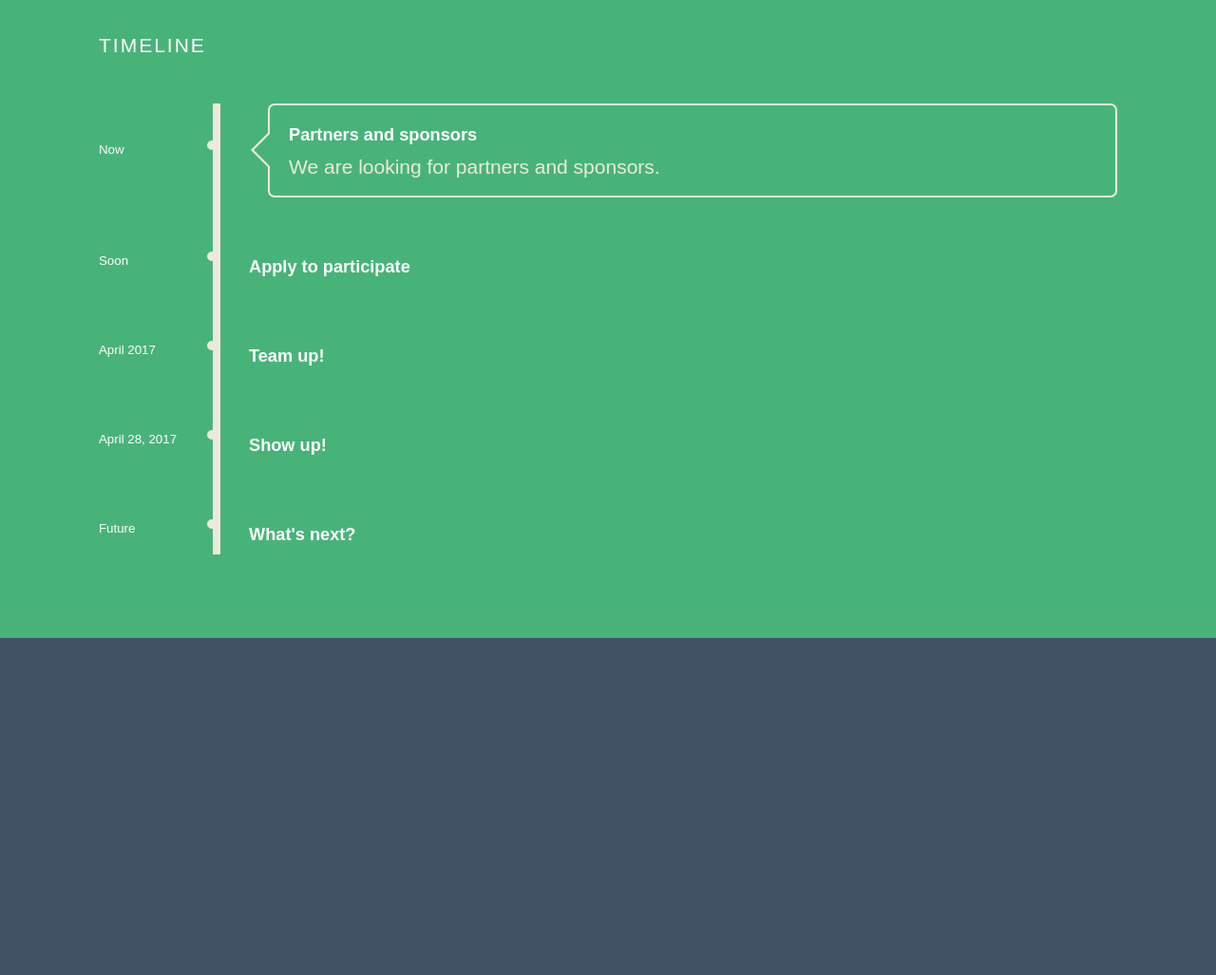
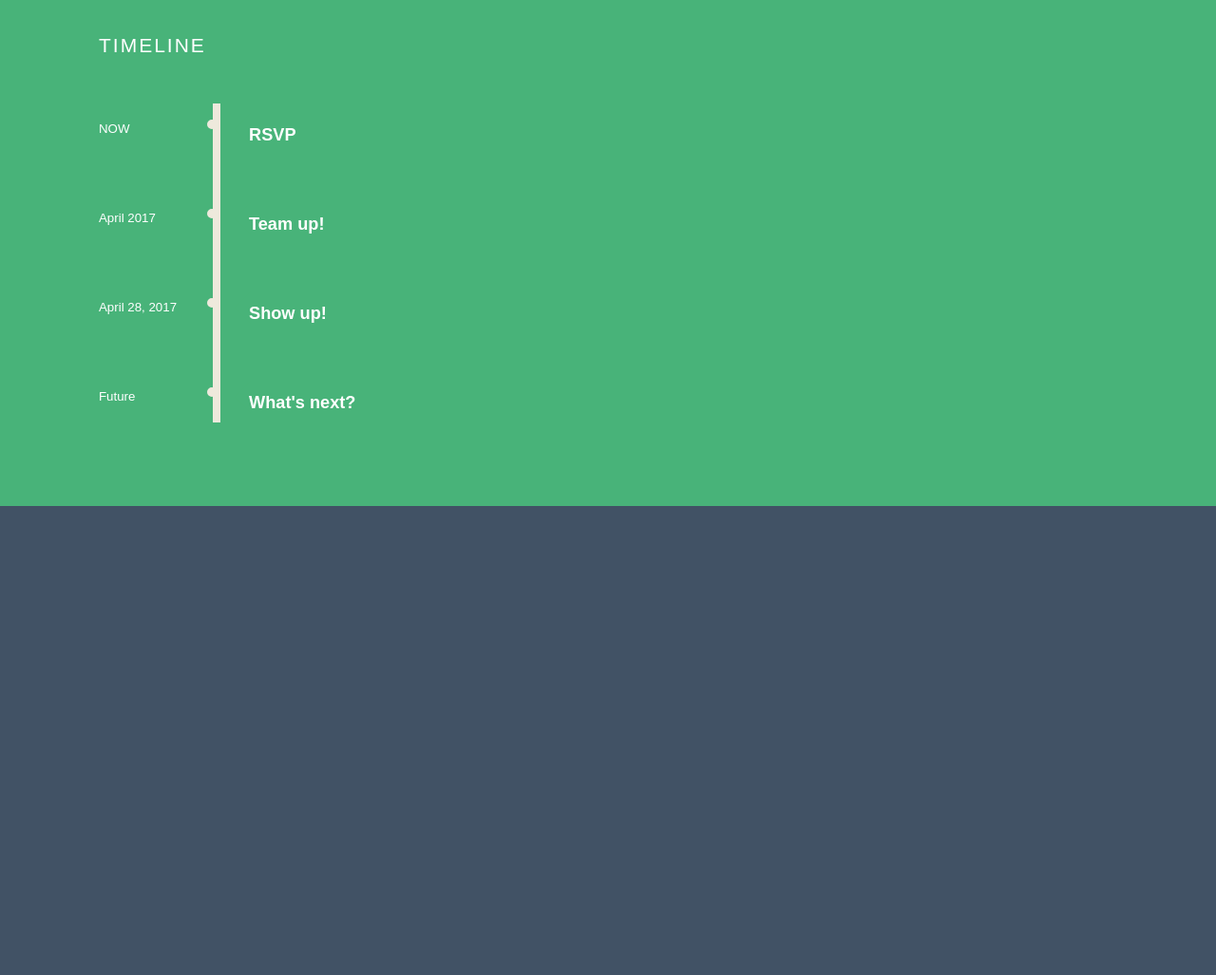
Before and after one commit to alinmechenici/48h.space, a plain HTML site: page ro/index.html in a window 1280 px wide. Shown: the part 2660-3687 px from the top of the page at 95% size. Drawn offline with nearby package versions, Linux system fonts and the light colour scheme.

Commit message:
small link updates

```diff
--- a/ro/index.html
+++ b/ro/index.html
@@ -400,7 +400,7 @@
           <p><!--Please set the $vertical variable to false to see the horizontal version. --> </p>
 
           <ul id='timeline'>
-            <li class='work'>
+            <!--<li class='work'>
               <input class='radio' id='work5' name='works' type='radio' checked>
               <div class="relative">
                 <label for='work5'>Partners and sponsors</label>
@@ -412,11 +412,12 @@
                 <p> We are looking for partners and sponsors. </p>
               </div>
             </li>
+            -->
             <li class='work'>
               <input class='radio' id='work4' name='works' type='radio'>
               <div class="relative">
-                <label for='work4'>Apply to participate</label>
-                <span class='date'>Soon</span>
+                <label for='work4'>RSVP</label>
+                <span class='date'>NOW</span>
                 <span class='circle'></span>
               </div>
               <div class='content'>
```
